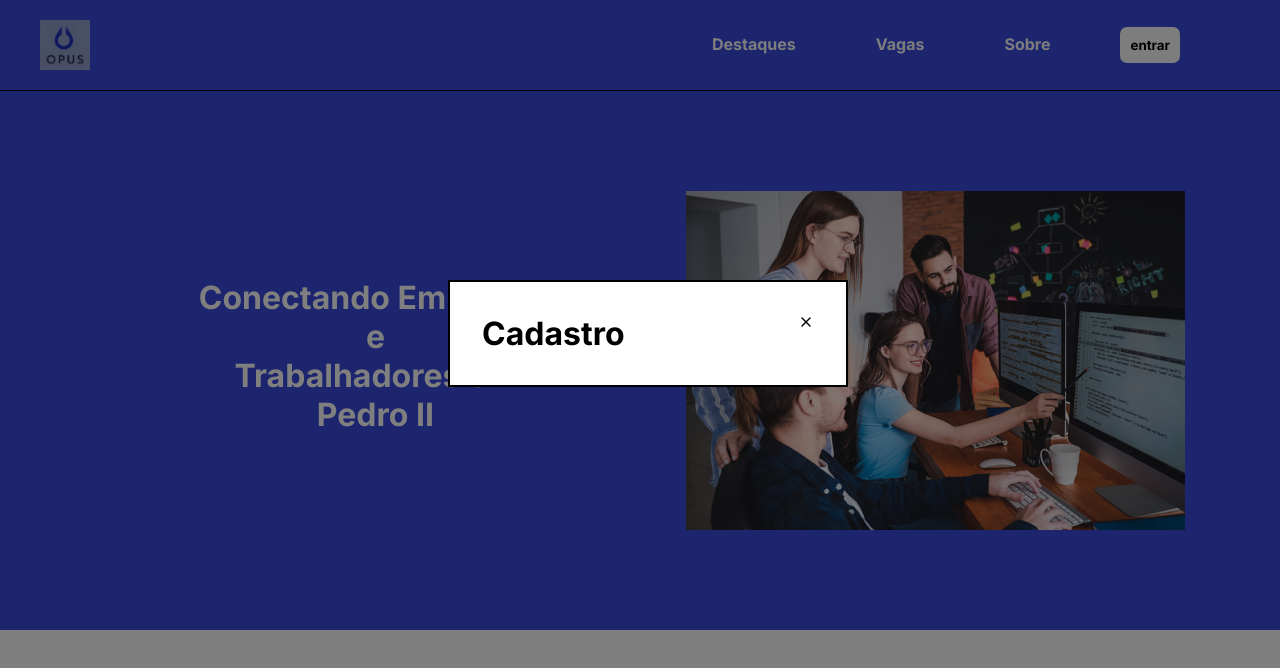
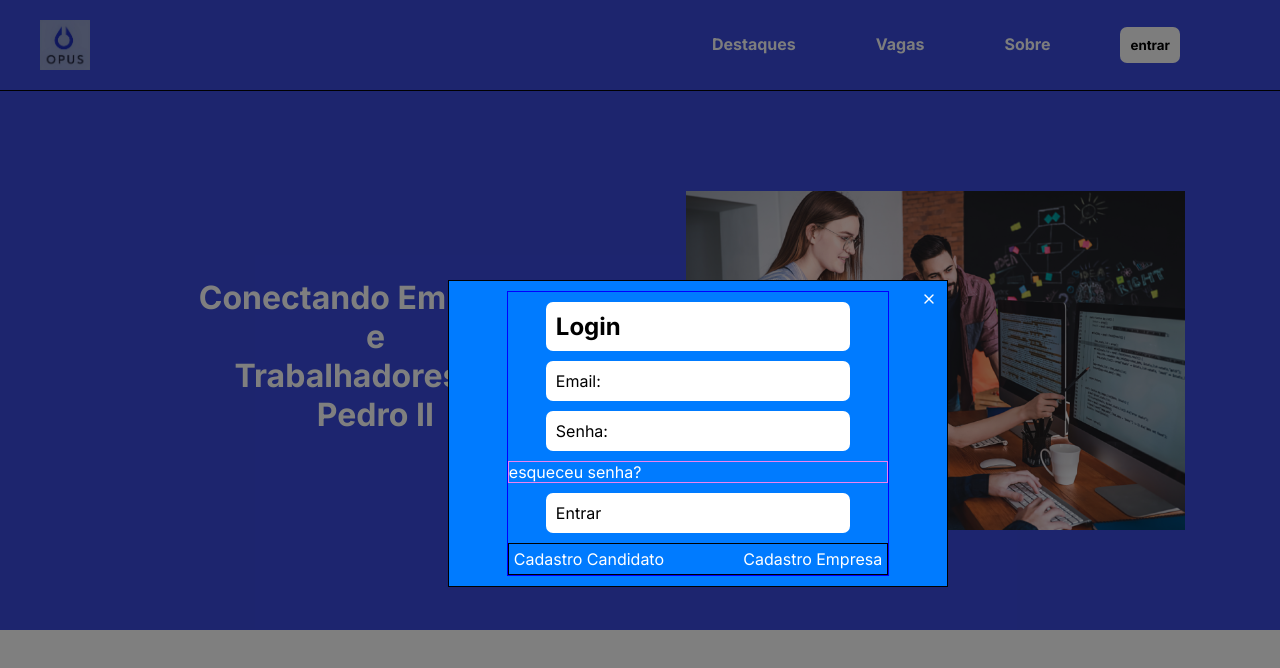
Before and after one commit to ruanvictordev/opus, a React (Vite) app in the folder client/: page / in a window 1280 px wide. Both pictures are taken after a click on the button "entrar". Shown: the top 668 px of the page. Built offline with nearby package versions, Linux system fonts and the light colour scheme.

Commit message:
Estilização do popup

```diff
--- a/client/src/components/modal/Modal.tsx
+++ b/client/src/components/modal/Modal.tsx
@@ -18,10 +18,53 @@ export default function ModalComponet({ handleOpen, open }: ModalProps) {
       >
         <Box>
           <S.Modal>
+
             <S.PositionI>
               <FiX onClick={handleOpen} />
             </S.PositionI>
-            <S.H1>Cadastro</S.H1>
+
+            <S.conteiner>
+
+              <S.cx>
+                <S.H1>Login</S.H1>
+              </S.cx>
+
+              <S.cx>
+                <S.titulo>
+                  Email:
+                </S.titulo>
+              </S.cx>
+
+              <S.cx>
+                <S.titulo>
+                  Senha:
+                </S.titulo>
+              </S.cx>
+
+              <S.divEsquecerSenha>
+                <S.esquecerSenha>
+                  esqueceu senha?
+                </S.esquecerSenha>
+              </S.divEsquecerSenha>
+
+              <S.cx>
+                <S.titulo>
+                  Entrar
+                </S.titulo>
+              </S.cx>
+
+              <S.divCadastros>
+              <S.esquecerSenha>
+                  Cadastro Candidato
+                </S.esquecerSenha>
+
+                <S.esquecerSenha>
+                  Cadastro Empresa
+                </S.esquecerSenha>
+              </S.divCadastros>
+            </S.conteiner>
+
+
           </S.Modal>
         </Box>
       </Modal>
--- a/client/src/components/modal/styles.ts
+++ b/client/src/components/modal/styles.ts
@@ -1,15 +1,18 @@
 import Styled from "styled-components";
+import { theme } from "../../styles/theme";
 
 export const Modal = Styled.div`
   position: absolute;
   transform:translate(-50%,- 50%);
   top: 35%;
   left: 35%;
-  width: 400px;
-  background: white;
+  width: 500px;
+  background: ${theme.colors.colorThree};
   border: 2px solid #000;
   box-shadow: 4px black;
-  padding:32px;
+  padding:10px;
+  border: 1px solid black;
+
   @media(max-width:768px){
     position: absolute;
     transform:translate(-50%,- 50%);
@@ -18,10 +21,48 @@ export const Modal = Styled.div`
   }
 
 `;
+export const conteiner = Styled.div`
+  width: 80%;
+  margin: auto;
+  border: 1px solid blue;
+`
 export const PositionI = Styled.div`
   display:inline-block;
   float:right;
+  /* border: 1px solid black; */
+  /* margin-top: -2p?x; */
+  color: #ffffff;
 `;
-export const H1 = Styled.h1`
+export const cx = Styled.div`
+  /* height: 50px; */
+  background: #ffffff;
+  width: 80%;
+  border-radius: 7px;
+  padding: 10px;
+  /* align-items: center; */
+  margin: 10px auto;
+
+`
+export const H1 = Styled.h2`
   font-weight:bold;
-`;
+
+`
+export const titulo = Styled.p`
+
+`
+export const divEsquecerSenha = Styled.div`
+  border: 1px solid violet;
+
+
+`
+export const esquecerSenha = Styled.p`
+  color: #ffffff;
+
+`
+
+export const divCadastros = Styled.div`
+  display: flex;
+  justify-content: space-between;
+  border: 1px solid black;
+  padding: 5px;
+`
```
